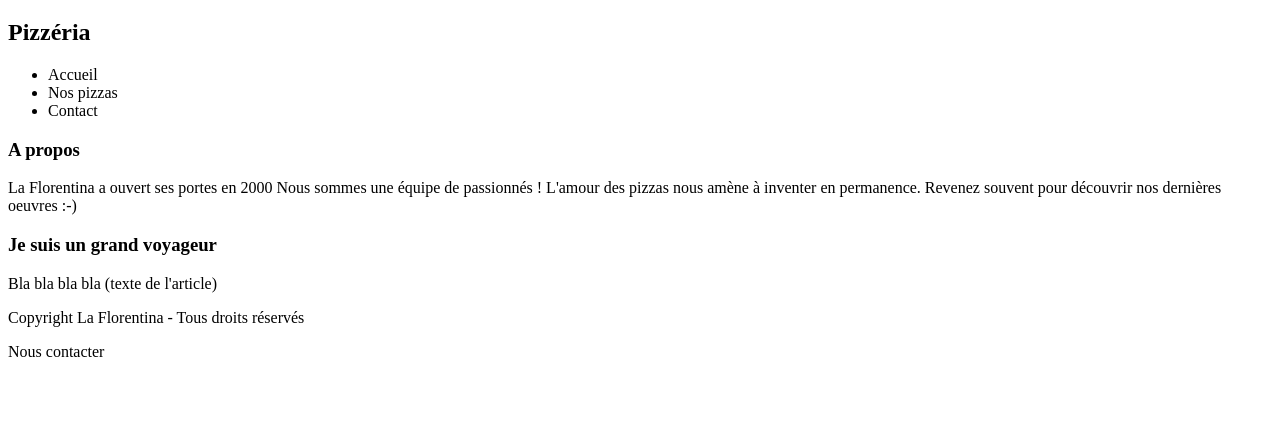
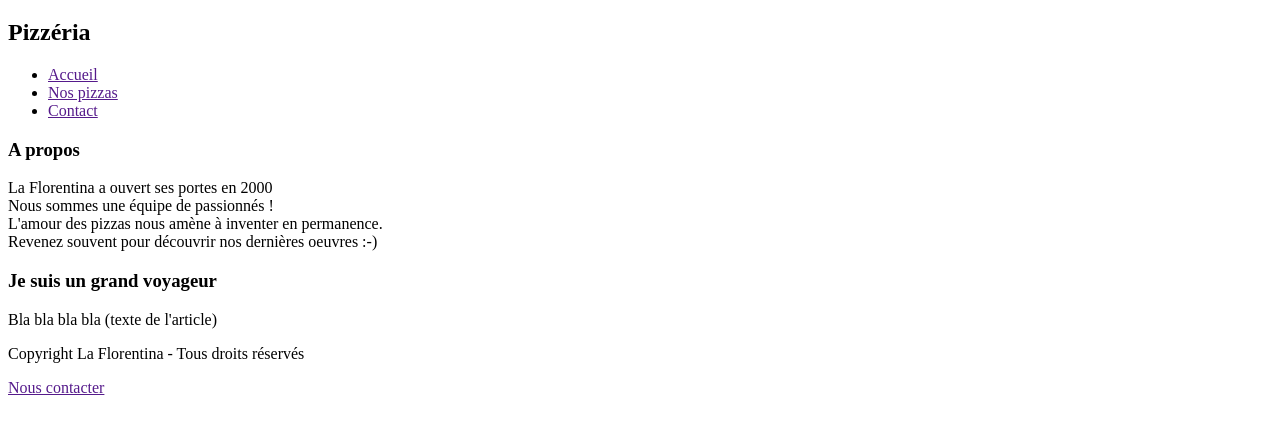
Before and after one commit to Matagh/workshop-html, a plain HTML site: page index.html in a window 1280 px wide. Shown: the part 61-492 px from the top of the page. Drawn offline with Linux system fonts and the light colour scheme.

Commit message:
ajout href

```diff
--- a/index.html
+++ b/index.html
@@ -7,17 +7,17 @@
     <h1>La Florentina</h1>
     <h2>Pizzéria</h2>
     <ul>
-        <li><a>Accueil</a></li>
-        <li><a>Nos pizzas</a></li>
-        <li><a>Contact</a></li>
+        <li><a href="">Accueil</a></li>
+        <li><a href="">Nos pizzas</a></li>
+        <li><a href="">Contact</a></li>
     </ul>
 
     <h3>A propos</h3>
     <p>
-        La Florentina a ouvert ses portes en 2000
-        Nous sommes une équipe de passionnés !
-        L'amour des pizzas nous amène à inventer en permanence.
-        Revenez souvent pour découvrir nos dernières oeuvres :-)
+        La Florentina a ouvert ses portes en 2000 <br>
+        Nous sommes une équipe de passionnés ! <br>
+        L'amour des pizzas nous amène à inventer en permanence. <br>
+        Revenez souvent pour découvrir nos dernières oeuvres :-) <br>
     </p>
 
     <h3>Je suis un grand voyageur</h3>
@@ -25,7 +25,7 @@
 
     <footer>
         <p>Copyright La Florentina - Tous droits réservés</p>
-        <a>Nous contacter</a>
+        <a href="">Nous contacter</a>
     </footer>
 </body>
 
```
